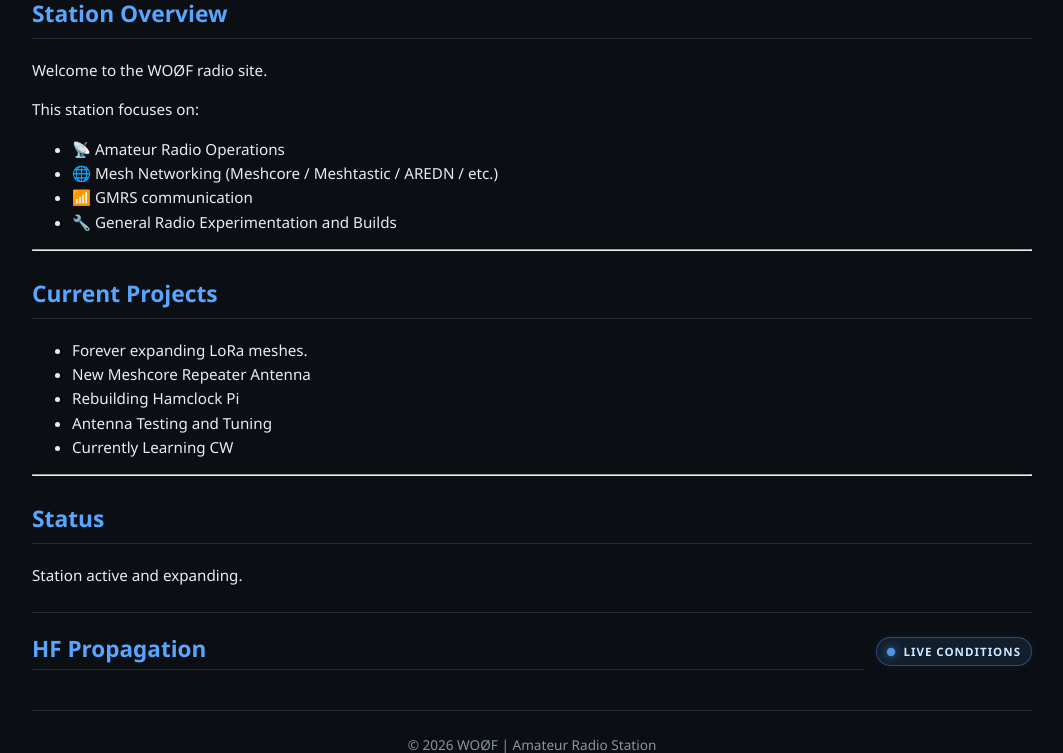
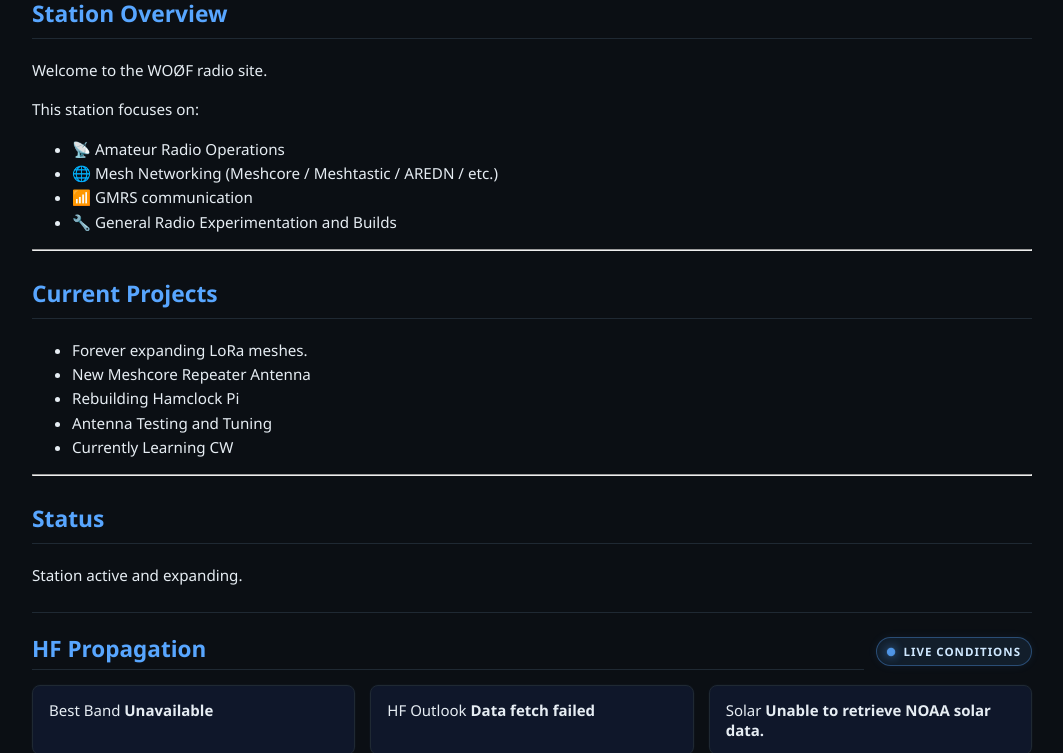
Before and after one commit to Lymitliss/Lymitliss.github.io, a Jekyll site: the page built from index.md, in a window 1280 px wide and 1400 px high, scrolled down 474 px. Shown: the top 753 px of the window, without its empty margins (108-1171 px from the left). Built offline with Jekyll 4.4.1, drawn with Linux system fonts in a browser that asks for light colours; some of the changed text lies outside the part shown; grey boxes are pictures that could not be loaded.

Commit message:
Update default.html

```diff
--- a/_layouts/default.html
+++ b/_layouts/default.html
@@ -12,6 +12,7 @@
 </head>
 <body>
   <div class="container">
+
     <nav class="navbar">
       <a href="{{ '/' | relative_url }}" class="logo signal-pulse">
         Whiskey Oscar Zer<span class="callsign-zero">Ø</span> Foxtrot
@@ -35,11 +36,9 @@
     <div class="home-banner">
       <div class="home-banner-line">
         Into Meshcore or Meshtastic? Visit me at the
-        <a href="https://pugetmesh.org/" target="_blank" rel="noopener">
-          PugetMesh Discord
-        </a>
+        <a href="https://pugetmesh.org/" target="_blank">PugetMesh Discord</a>
       </div>
-      <div class="home-banner-line home-banner-line-secondary">
+      <div class="home-banner-line">
         Check out my
         <a href="{{ '/sdr' | relative_url }}" class="home-banner-link-blue">
           OpenWebRX SDR stream
@@ -76,24 +75,48 @@
     </main>
 
     {% if page.url == "/" %}
-    <!-- propagation unchanged -->
     <section class="propagation">
       <div class="propagation-header">
         <h2>HF Propagation</h2>
         <div class="live-badge">LIVE CONDITIONS</div>
       </div>
-      <!-- (rest unchanged) -->
+
+      <div class="prop-summary" id="prop-summary">
+        <div class="prop-summary-card">
+          <span>Best Band</span>
+          <strong id="best-band">Loading...</strong>
+        </div>
+        <div class="prop-summary-card">
+          <span>HF Outlook</span>
+          <strong id="hf-outlook">Loading...</strong>
+        </div>
+        <div class="prop-summary-card">
+          <span>Solar</span>
+          <strong id="solar-snapshot">Loading...</strong>
+        </div>
+      </div>
+
+      <div class="propagation-widget">
+        <img src="https://www.hamqsl.com/solar101vhf.php?t={{ site.time | date: '%s' }}">
+      </div>
+
+      <div class="prop-grid smart-bands" id="smart-bands">
+        <div class="prop-card band-card" data-band="10m"><h3>10m</h3></div>
+        <div class="prop-card band-card" data-band="15m"><h3>15m</h3></div>
+        <div class="prop-card band-card" data-band="20m"><h3>20m</h3></div>
+        <div class="prop-card band-card" data-band="40m"><h3>40m</h3></div>
+        <div class="prop-card band-card" data-band="80m"><h3>80m</h3></div>
+      </div>
     </section>
 
     <script src="{{ '/assets/propagation.js' | relative_url }}"></script>
     {% endif %}
 
     <footer>
-      <p>© {{ site.time | date: "%Y" }} WOØF | Amateur Radio Station</p>
-      <div class="counter">
-        <img src="https://visitor-badge.laobi.icu/badge?page_id=wo0f.wo0f.com" alt="Visitor counter">
-      </div>
+      <p>© {{ site.time | date: "%Y" }} WOØF</p>
+      <img src="https://visitor-badge.laobi.icu/badge?page_id=wo0f.wo0f.com">
     </footer>
+
   </div>
 </body>
 </html>
```
